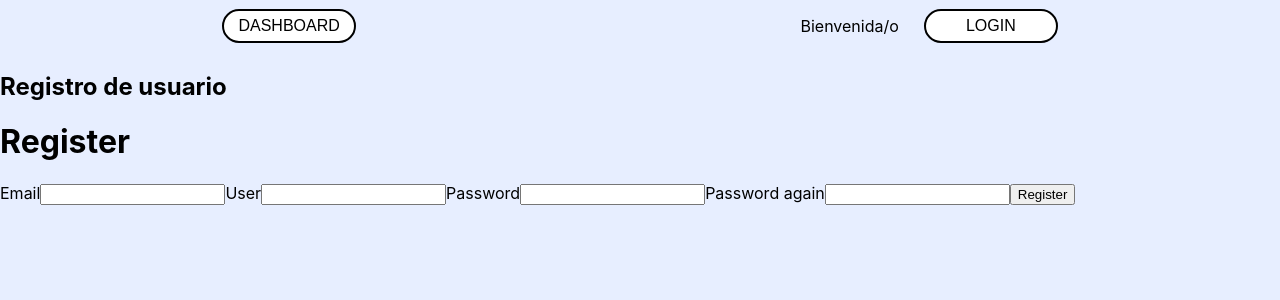
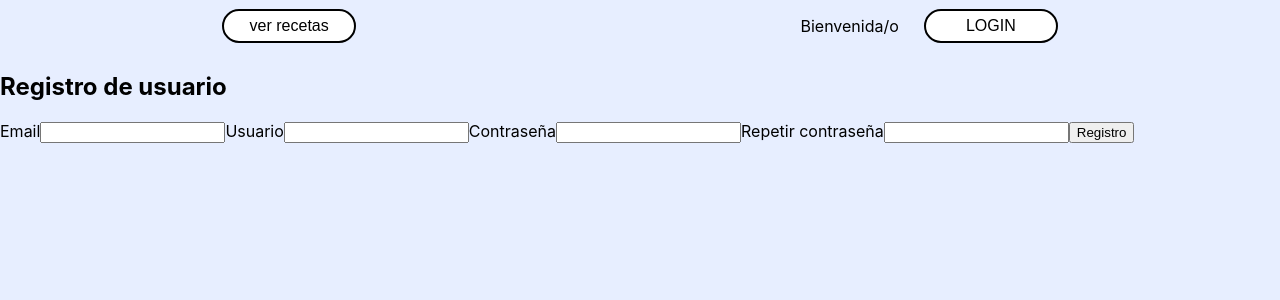
Before and after one commit to SandyNavalon/recipes-app, a React (Create React App) app: page /register in a window 1280 px wide. Shown: the top 300 px of the page. Built offline with nearby package versions, Linux system fonts and the light colour scheme.

Commit message:
FEAT: redireccion register to login+traducción páginas

```diff
--- a/src/Components/Navbar/Navbar.jsx
+++ b/src/Components/Navbar/Navbar.jsx
@@ -27,7 +27,7 @@ const Navbar = () => {
                 <NavLink
                 className={({isActive}) => (isActive ? 'active' : 'inactive')}
                 to="/dashboard">
-                DASHBOARD
+                ver recetas
                 </NavLink>
             </div>
 
--- a/src/Components/Register/index.js
+++ b/src/Components/Register/index.js
@@ -1,5 +1,6 @@
 import React from "react";
 import { useFormik } from 'formik';
+import { useNavigate } from "react-router-dom";
 
 function RegisterUser({handleSubmit}) {
     const validate = (values) => {
@@ -28,7 +29,7 @@ function RegisterUser({handleSubmit}) {
         return errors;
     };
 
-
+    let navigate = useNavigate();
     const formik = useFormik({
         initialValues: {
             email: "",
@@ -41,6 +42,7 @@ function RegisterUser({handleSubmit}) {
         // pero hoy solo los sacamos en un alert.
         onSubmit: (values) => {
             handleSubmit({...values /*, image:"https://cambodiaict.net/wp-content/uploads/2019/12/computer-icons-user-profile-google-account-photos-icon-account-150x150.jpg"*/});
+            navigate('/login')
             // alert(JSON.stringify(values, null, 2));
         },
     }
@@ -49,7 +51,7 @@ function RegisterUser({handleSubmit}) {
 
     return (
         <div className="register">
-            <h1>Register</h1>
+            {/* <h1>Registro</h1> */}
             <form onSubmit={formik.handleSubmit}>
                 <label htmlFor="email">Email</label>
                 <input
@@ -64,7 +66,7 @@ function RegisterUser({handleSubmit}) {
                     <div>{formik.errors.email}</div>
                 ) : null}
 
-                <label htmlFor="user">User</label>
+                <label htmlFor="user">Usuario</label>
                 <input
                     id="user"
                     name="user"
@@ -74,7 +76,7 @@ function RegisterUser({handleSubmit}) {
                 />
 
 
-                <label htmlFor="password">Password</label>
+                <label htmlFor="password">Contraseña</label>
                 <input
                     id="password"
                     name="password"
@@ -88,7 +90,7 @@ function RegisterUser({handleSubmit}) {
                 ) : null}
 
 
-                <label htmlFor="passwordVerification">Password again</label>
+                <label htmlFor="passwordVerification">Repetir contraseña</label>
                 <input
                     id="passwordVerification"
                     name="passwordVerification"
@@ -101,7 +103,7 @@ function RegisterUser({handleSubmit}) {
                     <div>{formik.errors.passwordVerification}</div>
                 ) : null}
 
-                <button type="submit">Register</button>
+                <button type="submit">Registro</button>
             </form>
         </div>
     );
--- a/src/Pages/Dashboard/UserRecipes/UserRecipes.jsx
+++ b/src/Pages/Dashboard/UserRecipes/UserRecipes.jsx
@@ -46,7 +46,7 @@ function UserRecipes(props) {
                     <h1>{recipe.title}</h1>
 
                     <img alt={recipe.title} src={recipe.img} width="300px"></img>
-                    <Link to={`/detail/${recipeId}`}><button>view detail</button></Link>
+                    <Link to={`/detail/${recipeId}`}><button>¡Quiero hacerlo!</button></Link>
 
 
                 </div>
--- a/src/Pages/Dashboard/dashboard.index.jsx
+++ b/src/Pages/Dashboard/dashboard.index.jsx
@@ -20,12 +20,11 @@ function Dashboard(_props) {
 
   return (
     <div style={{ padding: 10 }}>
-
-        <h1>Dashboard</h1>
+        {/* <h1>Dashboard</h1> */}
       <div>
         <hr></hr>
       <div className='recipebtns'>
-          <h1>Recetas</h1>
+          <h1>Mis Recetas</h1>
           <Link to='/dashboard/add-recipes'>añadir receta</Link>
       </div>
         <ul>{recipesList}</ul>
--- a/src/Pages/Login/login.index.jsx
+++ b/src/Pages/Login/login.index.jsx
@@ -1,7 +1,7 @@
 // Pages/Login/index.js
 
 import React, { useState } from "react";
-import { useNavigate } from "react-router-dom";
+import { Link, useNavigate } from "react-router-dom";
 import { loginUser, useAuthState, useAuthDispatch } from "../../Context/context.index";
 import styles from "./login.module.css";
 // import RecipeList from "../../Components/RecipeList/RecipeList";
@@ -28,7 +28,7 @@ function Login(props) {
   return (
     <div>
       <div className={{ width: 200 }}>
-        <h1>Login Page</h1>
+        <h1>Login</h1>
         {errorMessage ? <p className={styles.error}>{errorMessage}</p> : null}
         <form>
           <div>
@@ -43,7 +43,7 @@ function Login(props) {
               />
             </div>
             <div>
-              <label htmlFor="password">Password</label>
+              <label htmlFor="password">Contraseña</label>
               <input
                 type="password"
                 id="password"
@@ -60,6 +60,10 @@ function Login(props) {
       </div>
 
       <div>
+      <h3>¿Todavía no tienes cuenta?</h3>
+      <Link to='/register'>
+      <button>Registrar</button>
+      </Link>
       </div>
     </div>
   );
--- a/src/Pages/RecipeDetail/recipeDetail.index.jsx
+++ b/src/Pages/RecipeDetail/recipeDetail.index.jsx
@@ -53,16 +53,16 @@ const RecipeDetail = () => {
   return (
     <div>
 
-      <h1>Nombre{recipe.title}</h1>
-<img alt={recipe.title} src={recipe.img} width="500px"></img>
-      <h2>type: {recipe.type}</h2>
-      <ul>ingredients: {recipe.ingredients.map((item, index) => {
+      <h1>{recipe.title}</h1>
+      <img alt={recipe.title} src={recipe.img} width="500px"></img>
+      <h2>Tipo: {recipe.type}</h2>
+      <ul>Ingredientes: {recipe.ingredients.map((item, index) => {
         return (<li key={index}>{item}</li>)
       })}</ul>
-      <p>category: {recipe.category}</p>
+      <p>Categoría: {recipe.category}</p>
 
       <p>{recipe.description}</p>
-      <Link to="/dashboard/">Volver </Link>
+      <Link to="/dashboard/"> Volver</Link>
       {user ? <Link to="*"> Editar</Link> : null}
     </div>
   )
```
